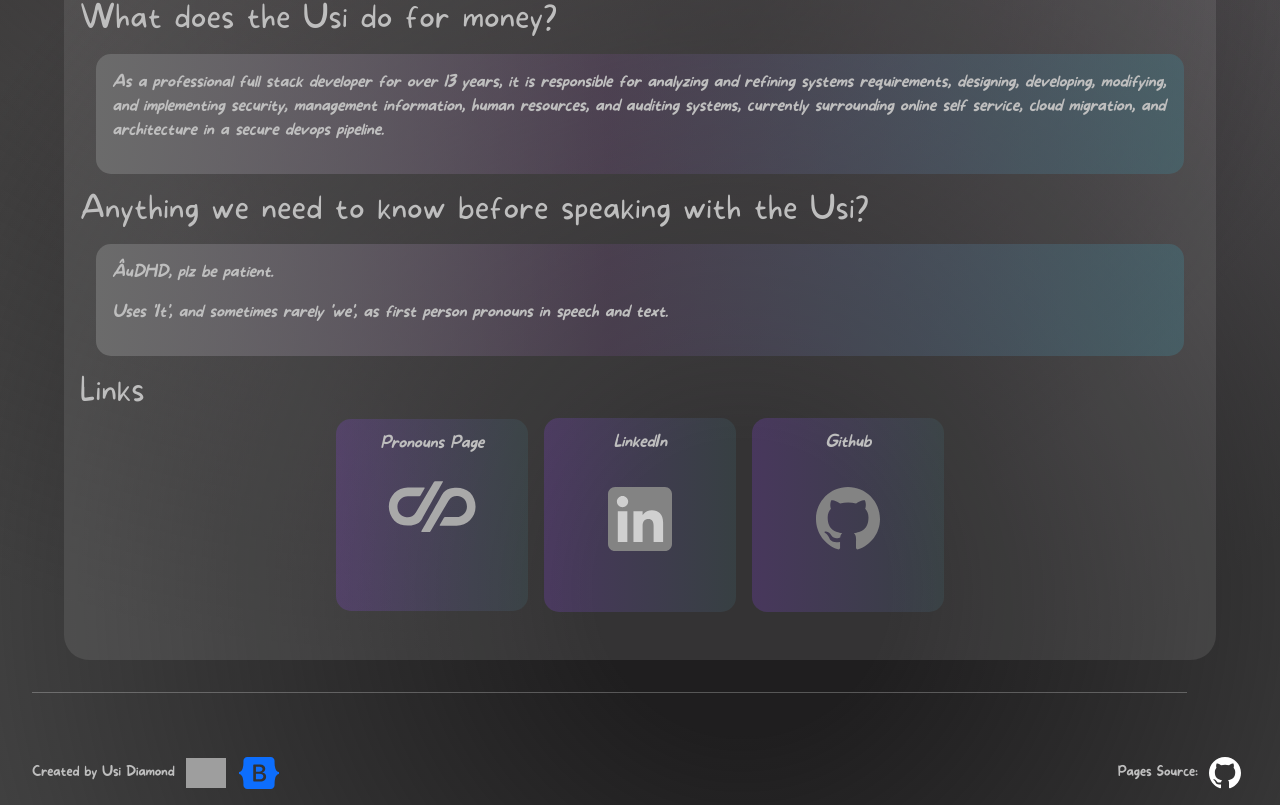
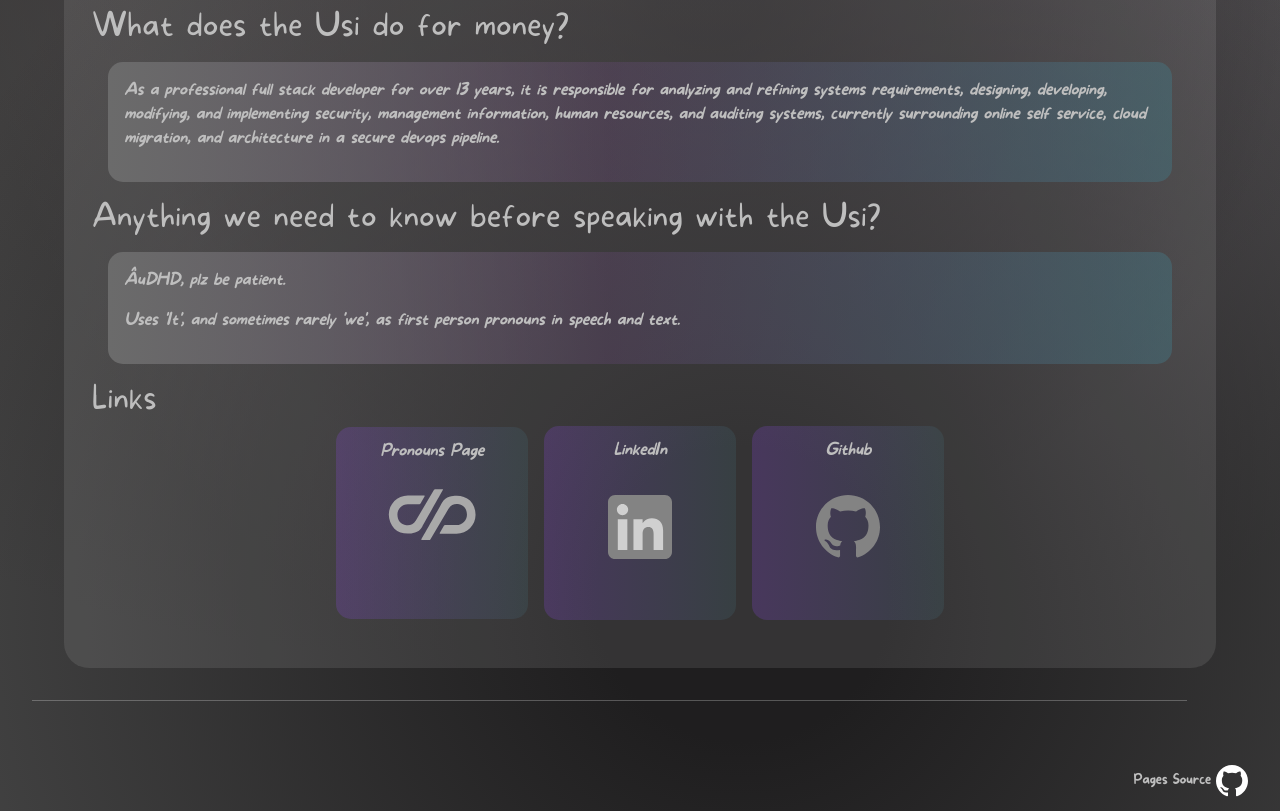
Before and after one commit to UsiDiamond/usidiamond.github.io, an Angular app: page /home#/home in a window 1280 px wide. Shown: the part 860-1671 px from the top of the page. Built offline with nearby package versions, Linux system fonts and the light colour scheme; grey boxes are pictures that could not be loaded.

Commit message:
Refactor Bootstrap Use (#92)

```diff
--- a/src/app/app.component.css
+++ b/src/app/app.component.css
@@ -5,6 +5,9 @@
 }
 .menu-content {
   grid-area: menu;
+  padding: 0.25em;
+  margin-left: 1vw;
+  margin-right: 1vw;
 }
 .left-content {
   grid-area: left;
@@ -30,7 +33,6 @@
     " footer ";
   grid-gap: 1em;
   position: relative;
-
   --y-0: 80%;
   --x-0: 85%;
   --c-0: hsla(266.99999999999983, 1%, 12%, 1);
--- a/src/app/footer/footer.component.css
+++ b/src/app/footer/footer.component.css
@@ -1,25 +1,8 @@
-.creatorsig {
-  float: left;
-  color: rgb(190, 190, 190);
-  font-weight: 600;
-  font-family: MoreSugar;
-  font-size: smaller;
-  height: -2em;
-  position: relative;
-}
-
-.github {
-  position: relative;
-  float: right;
-  text-align: right;
-  color: rgb(190, 190, 190);
-  font-weight: 600;
-  font-family: MoreSugar;
-  font-size: smaller;
-}
 .footer-wrapper {
   padding-left: 2em;
   padding-right: 2em;
+  margin-bottom: 2em;
+  justify-content: right;
 }
 
 hr {
@@ -28,28 +11,14 @@ hr {
   padding-bottom: 1em;
   color: rgb(255, 255, 255);
 }
-@media screen and (max-width: 450px) {
-  .creatorsig {
-    position: relative;
-    float: right;
-  }
 
-  .github {
-    padding-bottom: 1em;
-    float: right;
-    text-align: right;
-  }
-  .footer-wrapper {
-    position: relative;
-    display: list-item;
-    padding: 1em;
-    padding-left: 2em;
-    padding-right: 2em;
-    padding-bottom: 5em;
-    margin-bottom: auto;
-  }
+.github {
+  position: relative;
+  float: right;
+  text-align: right;
+  padding-bottom: 1em;
+  color: rgb(190, 190, 190);
+  font-weight: 600;
+  font-family: MoreSugar;
+  font-size: smaller;
 }
-
-a {
-  padding: 0.5em;
-}
--- a/src/app/footer/footer.component.html
+++ b/src/app/footer/footer.component.html
@@ -1,7 +1,7 @@
-<div class="footer-wrapper footer">
+<footer class="footer-wrapper footer container-fluid">
   <hr />
   <div class="github">
-    Pages Source:
+    Pages Source
     <a
       href="https://github.com/usidiamond/usidiamond.github.io"
       target="_blank"
@@ -24,38 +24,4 @@
       </svg>
     </a>
   </div>
-  <div class="creatorsig">
-    <p>
-      Created by Usi Diamond
-      <a href="https://angular.dev/" target="_blank">
-        <img
-          style="
-            max-height: 30px;
-            -webkit-user-select: none;
-            transition: background-color 300ms;
-          "
-          src="https://angular.dev/assets/images/press-kit/angular_pride.png#small"
-        />
-      </a>
-      <a href="https://getbootstrap.com/" target="_blank">
-        <svg
-          xmlns="http://www.w3.org/2000/svg"
-          width="40"
-          height="32"
-          viewBox="0 0 118 94"
-          role="img"
-        >
-          <title>Bootstrap</title>
-          <path
-            fill-rule="evenodd"
-            clip-rule="evenodd"
-            d="M24.509 0c-6.733 0-11.715 5.893-11.492 12.284.214 6.14-.064 14.092-2.066 20.577C8.943 39.365 5.547 43.485 0 44.014v5.972c5.547.529 8.943 4.649 10.951 11.153 2.002 6.485 2.28 14.437 2.066 20.577C12.794 88.106 17.776 94 24.51 94H93.5c6.733 0 11.714-5.893 11.491-12.284-.214-6.14.064-14.092 2.066-20.577 2.009-6.504 5.396-10.624 10.943-11.153v-5.972c-5.547-.529-8.934-4.649-10.943-11.153-2.002-6.484-2.28-14.437-2.066-20.577C105.214 5.894 100.233 0 93.5 0H24.508zM80 57.863C80 66.663 73.436 72 62.543 72H44a2 2 0 01-2-2V24a2 2 0 012-2h18.437c9.083 0 15.044 4.92 15.044 12.474 0 5.302-4.01 10.049-9.119 10.88v.277C75.317 46.394 80 51.21 80 57.863zM60.521 28.34H49.948v14.934h8.905c6.884 0 10.68-2.772 10.68-7.727 0-4.643-3.264-7.207-9.012-7.207zM49.948 49.2v16.458H60.91c7.167 0 10.964-2.876 10.964-8.281 0-5.406-3.903-8.178-11.425-8.178H49.948z"
-            fill="currentColor"
-          ></path>
-        </svg>
-      </a>
-    </p>
-  </div>
-  <br />
-  <br />
-</div>
+</footer>
--- a/src/app/header/header.component.html
+++ b/src/app/header/header.component.html
@@ -1,4 +1,6 @@
-<h1>
-  The Saris Magus <br />
-  Usi'ia Lior Diamond
-</h1>
+<div class="container-fluid">
+  <h1>
+    The Saris Magus <br />
+    Usi'ia Lior Diamond
+  </h1>
+</div>
--- a/src/app/home/home.component.html
+++ b/src/app/home/home.component.html
@@ -1,3 +1,4 @@
+<div class="container">
   <h2>What is an Usi?</h2>
   <div class="section">
     <p>
@@ -21,8 +22,8 @@
       since 1999 [2e,3.5,4.5e, 5e, Pathfinder, Masquerade, Star Wars 5e]), indie
       metroidvanias, occasional LARPing, and continues to work on a no death run
       of NES Ninja Gaiden. It is an advocate of "save player one" and refuses to
-    play gatchas or other financially predatory multiplayer games as a rule and
-    stuck to that.
+      play gatchas or other financially predatory multiplayer games as a rule
+      and stuck to that.
     </p>
     <p>
       It of course listens to a lot of classical and opera (mostly from the
@@ -37,11 +38,11 @@
   <h2>What does the Usi do for money?</h2>
   <div class="section">
     <p>
-    As a professional full stack developer for over 13 years, it is responsible
-    for analyzing and refining systems requirements, designing, developing,
-    modifying, and implementing security, management information, human
-    resources, and auditing systems, currently surrounding online self service,
-    cloud migration, and architecture in a secure devops pipeline.
+      As a professional full stack developer for over 13 years, it is
+      responsible for analyzing and refining systems requirements, designing,
+      developing, modifying, and implementing security, management information,
+      human resources, and auditing systems, currently surrounding online self
+      service, cloud migration, and architecture in a secure devops pipeline.
     </p>
   </div>
 
@@ -49,9 +50,10 @@
   <div class="section">
     <p>ÂûDHD, plz be patient.</p>
     <p>
-    Uses 'It', and sometimes rarely 'we', as first person pronouns in speech and
-    text.
+      Uses 'It', and sometimes rarely 'we', as first person pronouns in speech
+      and text.
     </p>
   </div>
   <h2>Links</h2>
   <app-links></app-links>
+</div>
--- a/src/app/home/links/links.component.html
+++ b/src/app/home/links/links.component.html
@@ -1,4 +1,4 @@
-<div class="links-grid">
+<div class="links-grid container-sm">
   <div class="link-item">
     <p>
       Pronouns Page
--- a/src/app/menu/menu.component.css
+++ b/src/app/menu/menu.component.css
@@ -13,9 +13,3 @@ a {
 .navbar {
   padding-left: 1em;
 }
-
-@media screen and (max-width: 450px) {
-  .menu-label {
-    width: 170px;
-  }
-}
--- a/src/app/menu/menu.component.html
+++ b/src/app/menu/menu.component.html
@@ -1,4 +1,4 @@
-<nav class="navbar navbar-expand-lg navbar-dark">
+<nav class="navbar navbar-expand-lg navbar-dark container-fluid">
   <button
     class="navbar-toggler"
     type="button"
```
Lines whose indentation alone changed are shown as unchanged.
